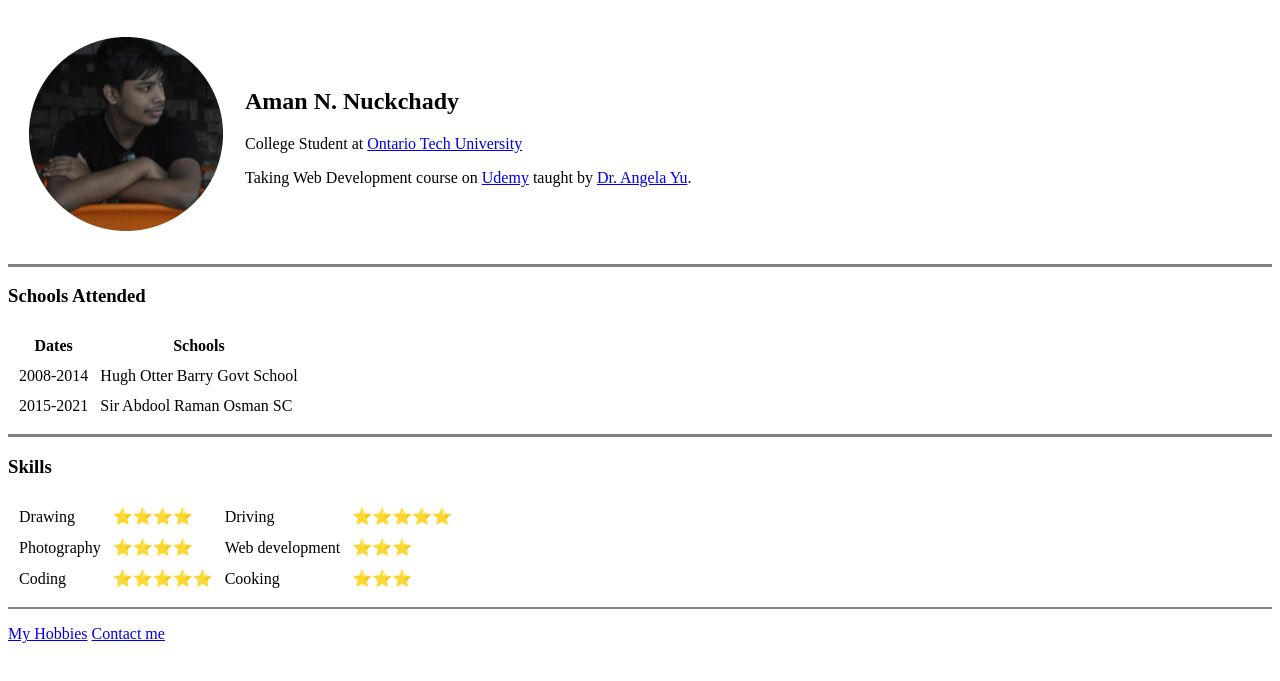
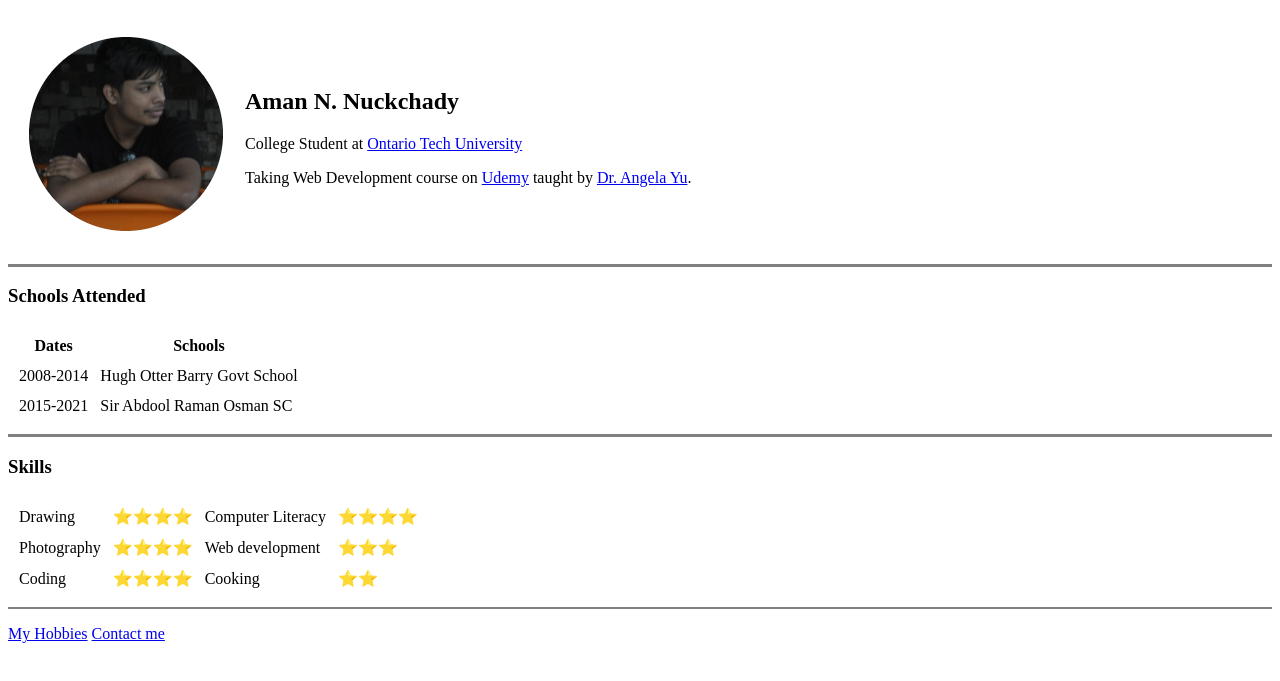
Before and after one commit to amann364/CV, a plain HTML site: page index.html in a window 1280 px wide. Shown: the part 105-786 px from the top of the page. Drawn offline with Linux system fonts and the light colour scheme.

Commit message:
Update in coding

```diff
--- a/index.html
+++ b/index.html
@@ -47,8 +47,8 @@
   <tr>
   <td>Drawing</td>
   <td>⭐⭐⭐⭐</td>
-  <td>Driving</td>
-  <td>⭐⭐⭐⭐⭐</td>
+  <td>Computer Literacy</td>
+  <td>⭐⭐⭐⭐</td>
 
   </tr>
   <tr>
@@ -59,9 +59,9 @@
   </tr>
   <tr>
     <td>Coding</td>
-    <td>⭐⭐⭐⭐⭐</td>
+    <td>⭐⭐⭐⭐</td>
     <td>Cooking</td>
-    <td>⭐⭐⭐</td>
+    <td>⭐⭐</td>
   </tr>
 </table>
 
```
